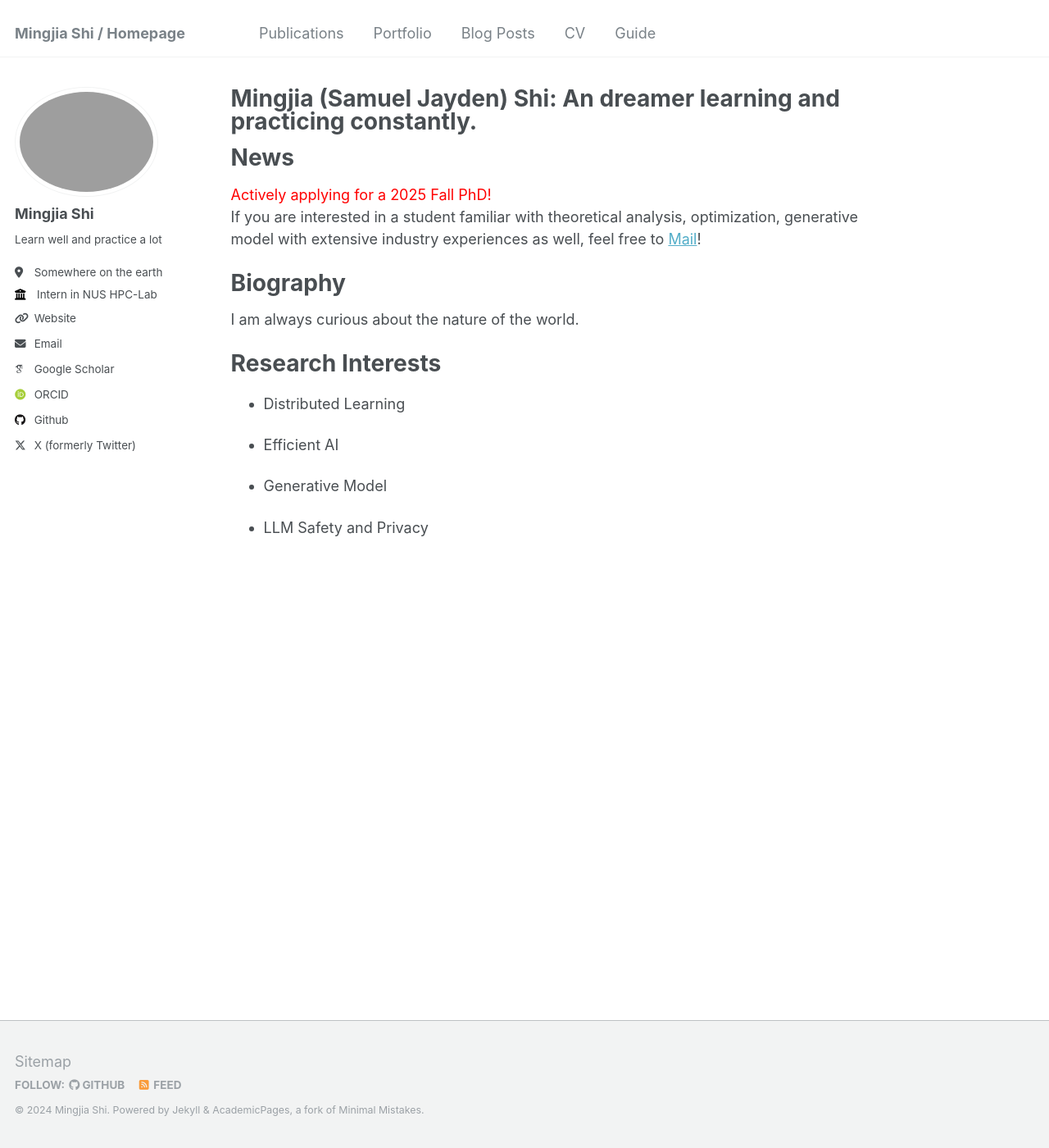
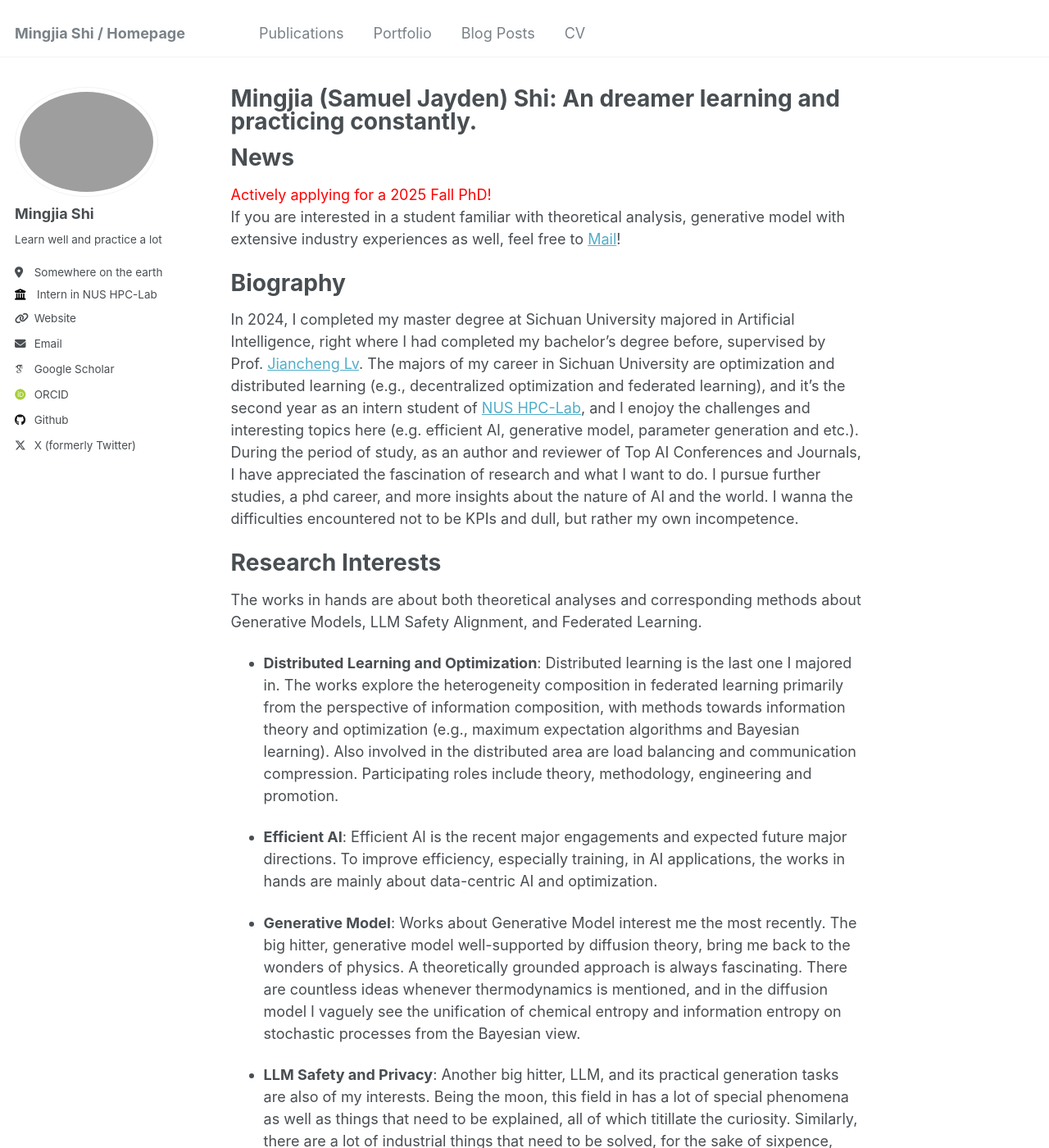
Before and after one commit to BDeMo/homepage, a Jekyll site: the page built from _pages/about.md, in a window 1280 px wide and 1400 px high. Shown: the whole window at 82% size. Built offline with Jekyll 4.4.1, drawn with Linux system fonts in a browser that asks for light colours; some web fonts are replaced; some of the changed text lies outside the part shown.

Commit message:
update about

```diff
--- a/_data/navigation.yml
+++ b/_data/navigation.yml
@@ -23,5 +23,5 @@ main:
   - title: "CV"
     url: /cv/
 
-  - title: "Guide"
-    url: /markdown/
+  # - title: "Guide"
+  #   url: /markdown/
--- a/_pages/about.md
+++ b/_pages/about.md
@@ -9,22 +9,28 @@ redirect_from:
 
 News
 ======
-<font color="red">Actively applying for a 2025 Fall PhD!</font> If you are interested in a student familiar with theoretical analysis, optimization, generative model with extensive industry experiences as well, feel free to [Mail](3101ihs@gmail.com)!
+<font color="red">Actively applying for a 2025 Fall PhD!</font> If you are interested in a student familiar with theoretical analysis, generative model with extensive industry experiences as well, feel free to [Mail](3101ihs@gmail.com)!
 
 Biography
 ======
-I am always curious about the nature of the world.
+In 2024, I completed my master degree at Sichuan University majored in Artificial Intelligence, right where I had completed my bachelor's degree before, supervised by Prof. [Jiancheng Lv](https://center.dicalab.cn/). The majors of my career in Sichuan University are optimization and distributed learning (e.g., decentralized optimization and federated learning), and it's the second year as an intern student of [NUS HPC-Lab](https://ai.comp.nus.edu.sg/), and I enojoy the challenges and interesting topics here (e.g. efficient AI, generative model, parameter generation and etc.). During the period of study, as an author and reviewer of Top AI Conferences and Journals, I have appreciated the fascination of research and what I want to do. I pursue further studies, a phd career, and more insights about the nature of AI and the world. I wanna the difficulties encountered not to be KPIs and dull, but rather my own incompetence.
 
 Research Interests
 ======
-
-- Distributed Learning
+The works in hands are about both theoretical analyses and corresponding methods about Generative Models, LLM Safety Alignment, and Federated Learning.
 
 
-- Efficient AI
+- **Distributed Learning and Optimization**:
+Distributed learning is the last one I majored in. The works explore the heterogeneity composition in federated learning primarily from the perspective of information composition, with methods towards information theory and optimization (e.g., maximum expectation algorithms and Bayesian learning). Also involved in the distributed area are load balancing and communication compression. Participating roles include theory, methodology, engineering and promotion.
 
 
-- Generative Model
+- **Efficient AI**:
+Efficient AI is the recent major engagements and expected future major directions. To improve efficiency, especially training, in AI applications, the works in hands are mainly about data-centric AI and optimization.
 
 
-- LLM Safety and Privacy
+- **Generative Model**:
+Works about Generative Model interest me the most recently. The big hitter, generative model well-supported by diffusion theory, bring me back to the wonders of physics. A theoretically grounded approach is always fascinating. There are countless ideas whenever thermodynamics is mentioned, and in the diffusion model I vaguely see the unification of chemical entropy and information entropy on stochastic processes from the Bayesian view.
+
+
+- **LLM Safety and Privacy**:
+Another big hitter, LLM, and its practical generation tasks are also of my interests. Being the moon, this field in has a lot of special phenomena as well as things that need to be explained, all of which titillate the curiosity. Similarly, there are a lot of industrial things that need to be solved, for the sake of sixpence, such as, effiicency, human value alignment and privacy. The variety of empirical phenomena of deep learning at scale is equally fascinating.
```
